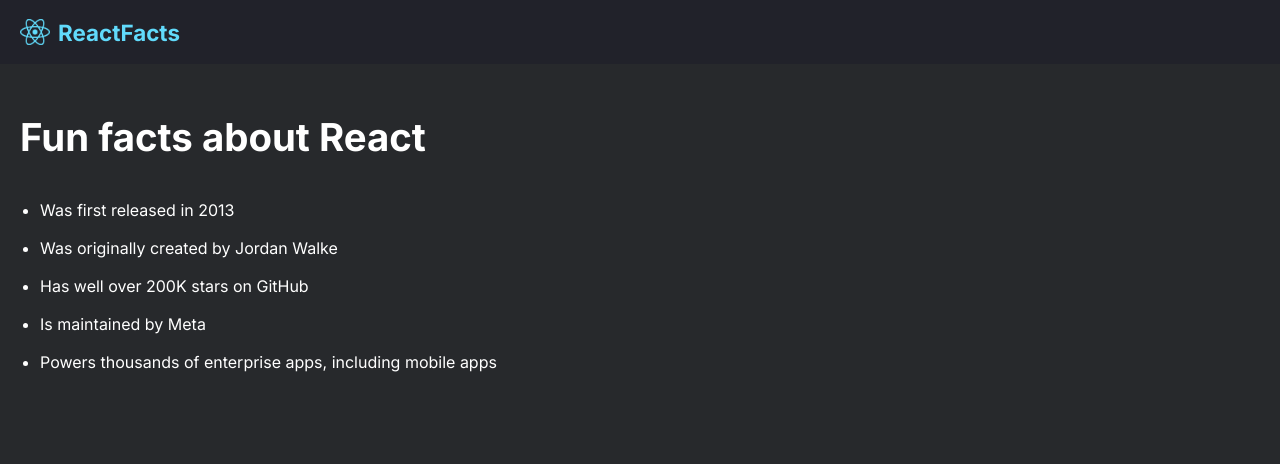
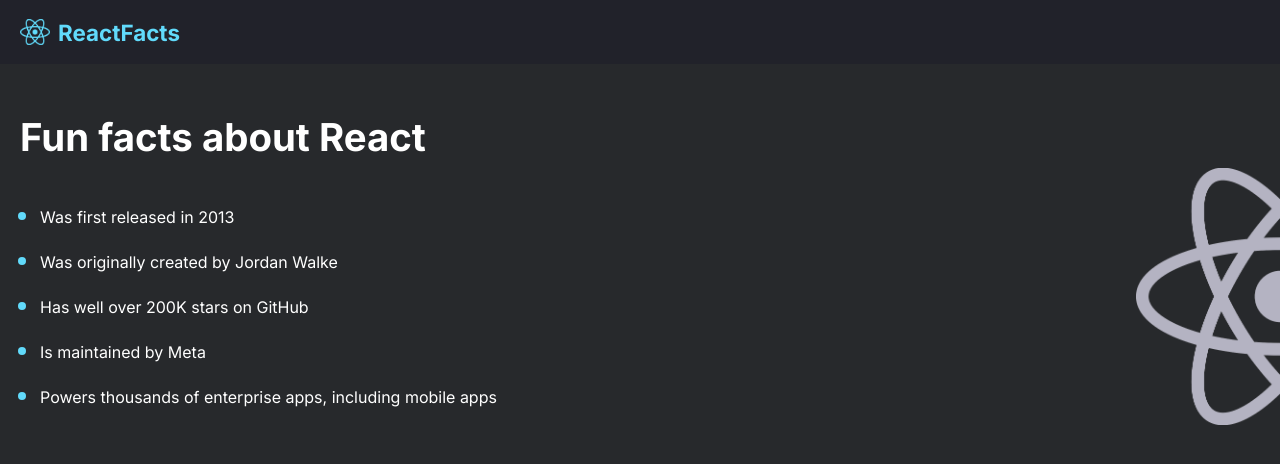
Before and after one commit to agarcia117/react_practice_interactive, a React (Vite) app in the folder vite-project/: page / in a window 1280 px wide. Shown: the top 464 px of the page. Built offline with nearby package versions, Linux system fonts and the light colour scheme.

Commit message:
Finished Static Page Project

```diff
--- a/vite-project/src/Static Pages/Project/components/Main.jsx
+++ b/vite-project/src/Static Pages/Project/components/Main.jsx
@@ -1,6 +1,7 @@
 function Main(){
   return(
     <>
+    <main>
       <h1 className="main-title">Fun facts about React</h1>
       <ul>
         <li>Was first released in 2013</li>
@@ -9,6 +10,8 @@
         <li>Is maintained by Meta</li>
         <li>Powers thousands of enterprise apps, including mobile apps</li>
       </ul>
+    </main>
+
     </>
   )
 }
--- a/vite-project/src/Static Pages/Project/index.css
+++ b/vite-project/src/Static Pages/Project/index.css
@@ -3,6 +3,11 @@
   background: #27292c;
   color: white;
   margin: 0;
+
+  background-image: url("../Fragments/React-icon-half.png");
+  background-repeat: no-repeat;
+  background-position: bottom right;
+  background-size: 9rem;
 }
 
 .header {
@@ -37,3 +42,12 @@
 ul li{
   margin: 18px 0;
 }
+
+ul li::marker{
+  color: #61DAFB;
+  font-size: 1.5rem;
+}
+
+/* body{
+
+} */
```
Also changed, not shown: vite-project/src/Static Pages/Fragments/React-icon-half.png (added). Lines whose indentation alone changed are shown as unchanged.
